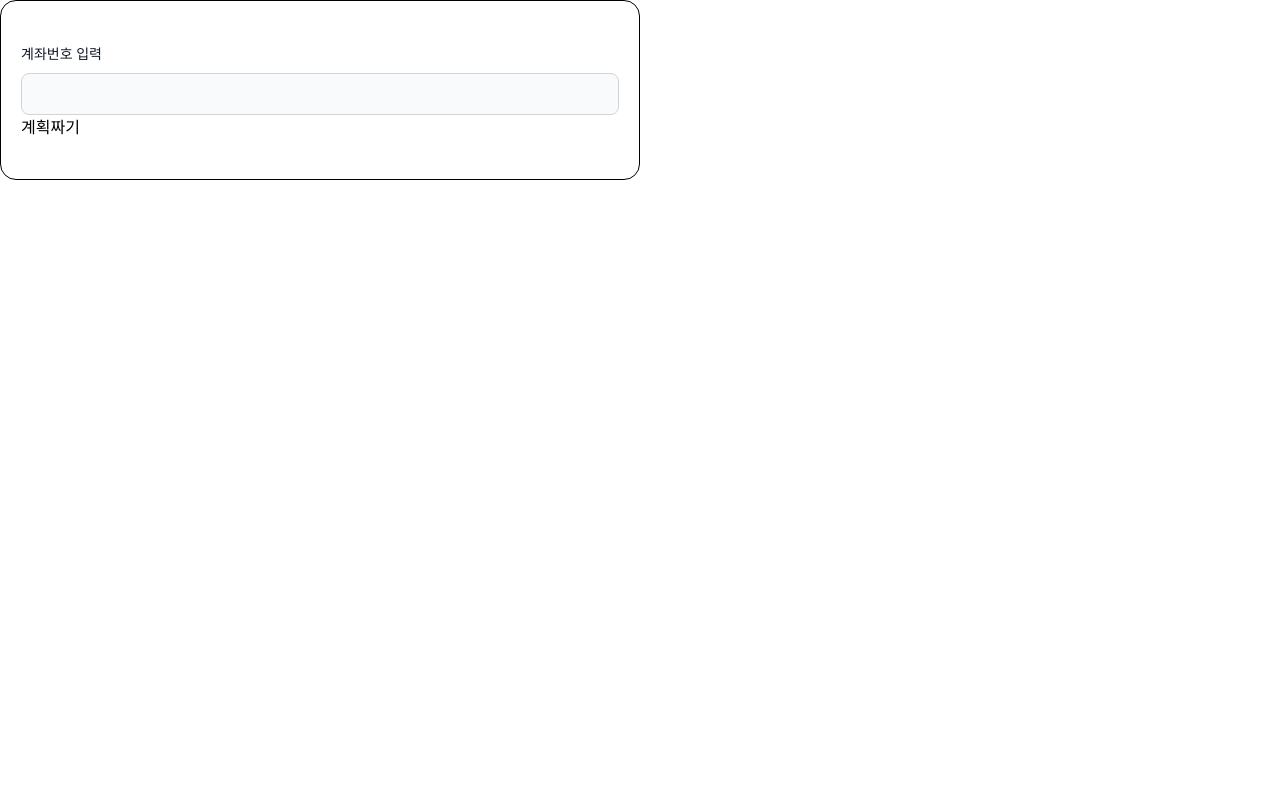
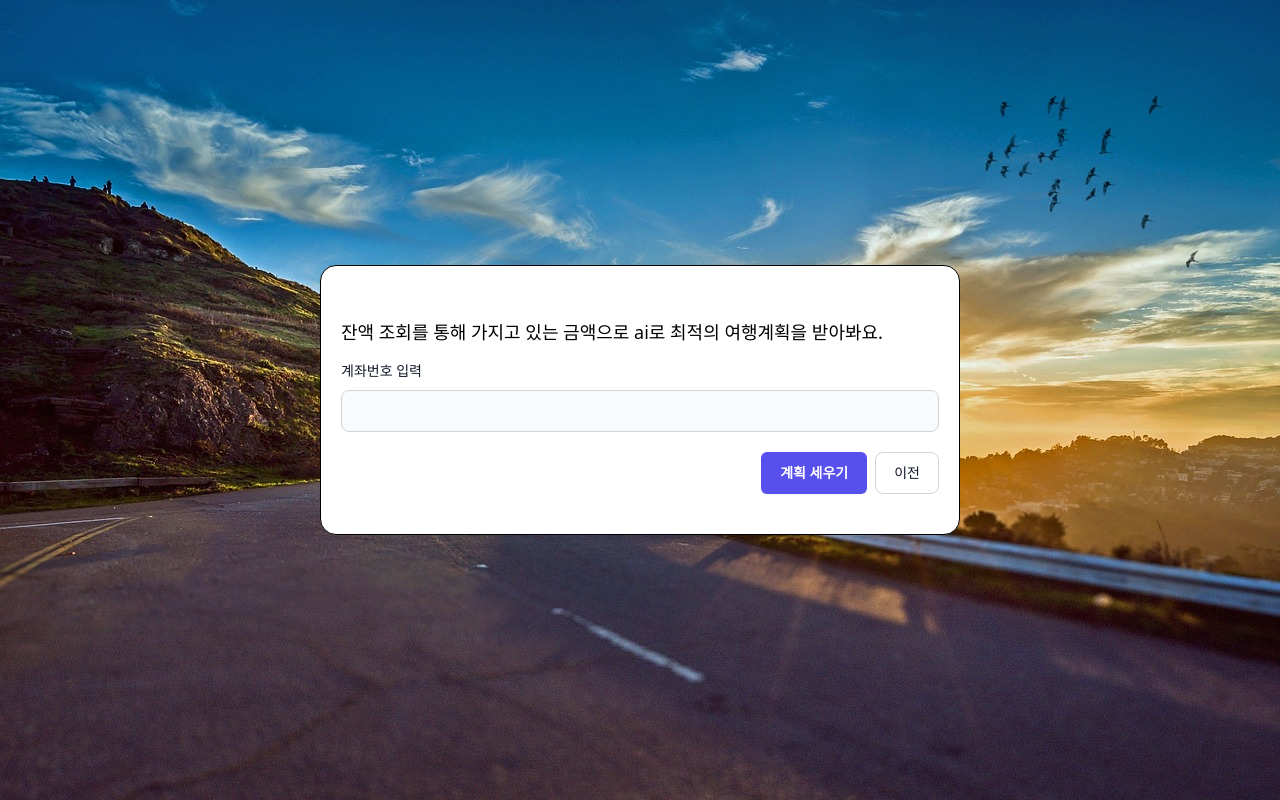
Before and after one commit to yoonheehan/syncthon, a Next.js app: page /settripplan in a window 1280 px wide. Built offline with nearby package versions, Linux system fonts and the light colour scheme.

Commit message:
처음으로 버튼 추가

```diff
--- a/app/analyzing/analyzedField.js
+++ b/app/analyzing/analyzedField.js
@@ -2,6 +2,8 @@
 
 import { useRouter } from "next/navigation";
 import { useEffect, useState } from "react";
+import {  Button } from "flowbite-react";
+import Link from "next/link";
 
 const AnalyzingField = ({ insuranceSentence }) => {
   const router = useRouter();
@@ -103,7 +105,12 @@ const AnalyzingField = ({ insuranceSentence }) => {
             <div className="whitespace-pre-line relative bg-white text-gray-800 p-4 rounded-lg my-2 w-full inline-block max-w-2xl shadow-lg">
               {thirdAnswer}
             </div>
+            <Link href="/">
+            <Button>처음으로 돌아가기</Button>
+            </Link>
+
           </div>
+
         )}
       </div>
     </>
--- a/app/plan/travelPlan.js
+++ b/app/plan/travelPlan.js
@@ -2,6 +2,8 @@
 
 import { useRouter } from "next/navigation";
 import { useEffect, useState } from "react";
+import {  Button } from "flowbite-react";
+import Link from "next/link";
 
 const TravelPlan = () => {
   const router = useRouter();
@@ -14,7 +16,7 @@ const TravelPlan = () => {
       router.push("/");
       return;
     }
-    console.log("eseses");
+
 
     let totalSentence = `당신은 여행 플래너야.통장 잔액 ${balance}원으로 여행 계획을 1500자로 써줘. 돈이 100만원 이상이면 해외로, 100만원 이하면 국내로 추천해줘`;
     const getAnswer = async () => {
@@ -28,7 +30,7 @@ const TravelPlan = () => {
         }),
       }).then((res) => res.json());
 
-      console.log("eseses" + a.result.choices[0].text);
+
       const resultText = a.result.choices[0].text;
       setResultAnswer(resultText.split("\n\n"));
       setIsLoading(false);
@@ -56,6 +58,9 @@ const TravelPlan = () => {
                   </div>
                 )
             )}
+            <Link href="/">
+            <Button>처음으로 돌아가기</Button>
+            </Link>
           </div>
         )}
       </div>
--- a/app/recommendinsurance/inputform.js
+++ b/app/recommendinsurance/inputform.js
@@ -2,7 +2,7 @@
 
 import Link from "next/link";
 import { useEffect, useState } from "react";
-import { Checkbox, Label, TextInput } from "flowbite-react";
+import { Checkbox, Label, TextInput, Button } from "flowbite-react";
 
 import { useRouter } from "next/navigation";
 
@@ -94,7 +94,7 @@ export default function InputForm({}) {
       >
         <div className="space-y-12">
           <div className="border-b border-gray-900/10 pb-12">
-            <h2 className="text-base font-semibold leading-7 text-gray-900">
+            <h2 className="text-xl font-semibold leading-7 text-gray-900">
               건강상태 기입
             </h2>
 
@@ -357,15 +357,17 @@ export default function InputForm({}) {
           <Link
             href="/"
             className="text-sm font-semibold leading-6 text-gray-900"
+          ><Button color="light">
+            이전
+          </Button>
+
+          </Link>
+          <Button
+            type="submit"
+            className="rounded-md bg-indigo-600 text-sm font-semibold text-white shadow-sm hover:bg-indigo-500 focus-visible:outline focus-visible:outline-2 focus-visible:outline-offset-2 focus-visible:outline-indigo-600"
           >
-            이전
-          </Link>
-          <button
-            type="submit"
-            className="rounded-md bg-indigo-600 px-3 py-2 text-sm font-semibold text-white shadow-sm hover:bg-indigo-500 focus-visible:outline focus-visible:outline-2 focus-visible:outline-offset-2 focus-visible:outline-indigo-600"
-          >
-            제출
-          </button>
+            설문 제출
+          </Button>
         </div>
       </form>
     </>
--- a/app/settripplan/page.js
+++ b/app/settripplan/page.js
@@ -1,7 +1,9 @@
 "use client";
 import { useRouter } from "next/navigation";
 import { useEffect, useState } from "react";
-import {  Label, TextInput } from "flowbite-react";
+import {  Label, TextInput, Button } from "flowbite-react";
+import Link from "next/link";
+import trip from '../../public/image/tripform.jpg'
 
 const SetTripPlan = () => {
   const router = useRouter();
@@ -24,12 +26,16 @@ const SetTripPlan = () => {
   };
 
   return (
-    <div className="border border-solid px-5 py-10 rounded-2xl border-black w-full sm:max-w-[640px] bg-white ">
-      {/* <input
-        type="text"
-        value={accountNum}
-        onChange={(e) => setAccountNum(e.target.value)}
-      /> */}
+    <div className="flex justify-center items-center h-full" style={{
+      backgroundImage: `url(${trip.src})`,
+      width: "100vw",
+      height: "100vh",
+      backgroundSize: "cover",
+    }}>
+      <div className="border border-solid px-5 py-10 rounded-2xl border-black w-full sm:max-w-[640px] bg-white ">
+        <div className="my-3 text-lg">
+          잔액 조회를 통해 가지고 있는 금액으로 ai로 최적의 여행계획을 받아봐요.
+        </div>
       <div>
         <div className="mb-2 block">
           <Label
@@ -46,10 +52,20 @@ const SetTripPlan = () => {
         />
       </div>
 
-      <button onClick={handlePlanButtonClick}>계획짜기</button>
+      <div className="flex mt-5 space-x-2 justify-end">
+      <Button onClick={handlePlanButtonClick} className="rounded-md bg-indigo-600 text-sm font-semibold text-white shadow-sm hover:bg-indigo-500 focus-visible:outline focus-visible:outline-2 focus-visible:outline-offset-2 focus-visible:outline-indigo-600">
+      계획 세우기
+      </Button>
+      <Link href="/">
+      <Button color="light">이전</Button>
+      </Link>
+
+      </div>
 
       {balance && <p>잔액: {balance}</p>}
     </div>
+    </div>
+
   );
 };
 
```
Also changed, not shown: public/image/tripform.jpg (added).
